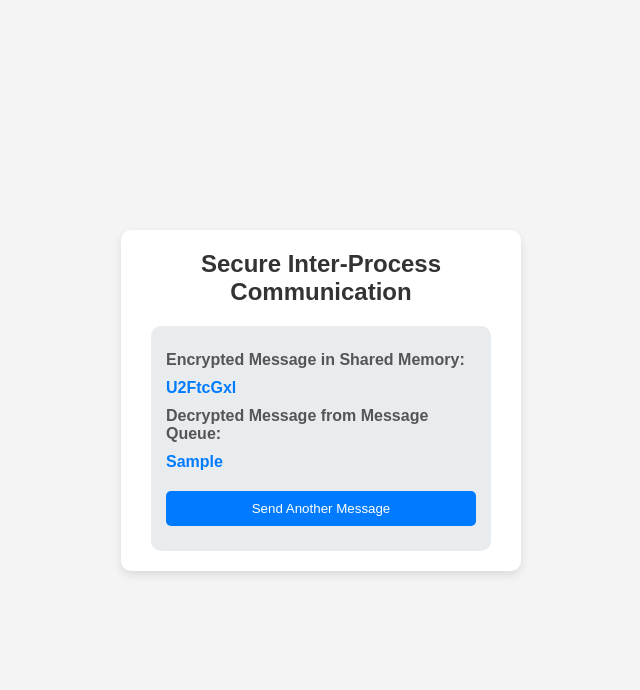
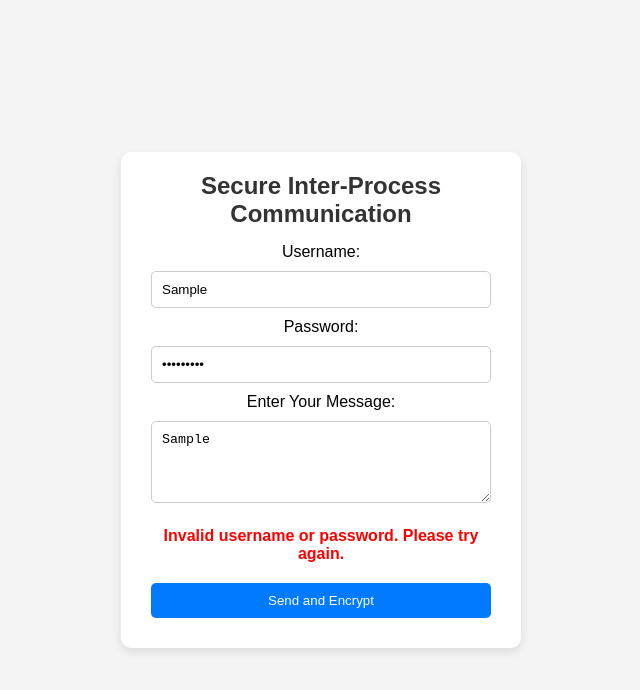
Before and after one commit to Maheshbabu777/Secure-Inter-process-Communication, a website: page secureIPC.html in a window 1280 px wide. Both pictures are taken after typing "Sample", "Sample123", "Sample" into the empty fields and a click on the button "Send and Encrypt". Shown: the whole page, without its empty margins (319-959 px from the left). Drawn offline with Linux system fonts and the light colour scheme.

Commit message:
Update secureIPC.html

```diff
--- a/secureIPC.html
+++ b/secureIPC.html
@@ -1,5 +1,6 @@
 <!DOCTYPE html>
 <html lang="en">
+
 <head>
     <meta charset="UTF-8">
     <meta http-equiv="X-UA-Compatible" content="IE=edge">
@@ -11,6 +12,7 @@
             padding: 0;
             box-sizing: border-box;
         }
+
         body {
             font-family: Arial, sans-serif;
             background-color: #f4f4f4;
@@ -19,6 +21,7 @@
             align-items: center;
             height: 100vh;
         }
+
         .container {
             background-color: white;
             padding: 20px 30px;
@@ -27,44 +30,59 @@
             width: 400px;
             text-align: center;
         }
+
         h2 {
             margin-bottom: 15px;
             color: #333;
         }
-        input, textarea, button {
+
+        input,
+        textarea,
+        button {
             width: 100%;
             padding: 10px;
             margin: 10px 0;
             border-radius: 5px;
             border: 1px solid #ccc;
         }
+
         button {
             background-color: #007BFF;
             color: white;
             border: none;
             cursor: pointer;
         }
+
         button:hover {
             background-color: #0056b3;
         }
+
         .output {
             background-color: #e9ecef;
             padding: 15px;
             border-radius: 10px;
             margin-top: 20px;
             text-align: left;
-            display: none; /* Hidden by default */
+            display: none;
         }
+
         p {
             margin: 10px 0;
             color: #555;
         }
+
         .message {
             font-weight: bold;
             color: #007BFF;
         }
+
+        .error {
+            color: red;
+            font-weight: bold;
+        }
     </style>
 </head>
+
 <body>
 
     <div class="container">
@@ -79,6 +97,8 @@
 
             <label for="message">Enter Your Message:</label>
             <textarea id="message" rows="4" required></textarea>
+
+            <p id="errorMsg" class="error"></p>
 
             <button onclick="processMessage()">Send and Encrypt</button>
         </div>
@@ -100,33 +120,33 @@
             const password = document.getElementById("password").value;
             const message = document.getElementById("message").value;
 
-            if (!username || !password || !message) {
-                alert("Please fill in all fields.");
-                return;
-            }
+            const errorMsg = document.getElementById("errorMsg");
 
-            // Dummy encryption/decryption logic (replace with actual implementation)
-            const encryptedMessage = btoa(message);  // Simple base64 encoding (for demonstration)
+            if ((username === "user1" && password === "user@001") || (username === "user2" && password === "user@002")) {
+                errorMsg.innerText = "";
+                const encryptedMessage = btoa(message);
                 const decryptedMessage = atob(encryptedMessage);
 
-            // Display results in the HTML
                 document.getElementById("encryptedMessage").innerText = encryptedMessage;
                 document.getElementById("decryptedMessage").innerText = decryptedMessage;
 
-            // Hide the form and show the result section
                 document.getElementById("formSection").style.display = "none";
                 document.getElementById("resultSection").style.display = "block";
+            } else {
+                errorMsg.innerText = "Invalid username or password. Please try again.";
+            }
         }
 
         function goBack() {
-            // Reset fields and toggle visibility
             document.getElementById("formSection").style.display = "block";
             document.getElementById("resultSection").style.display = "none";
             document.getElementById("username").value = "";
             document.getElementById("password").value = "";
             document.getElementById("message").value = "";
+            document.getElementById("errorMsg").innerText = "";
         }
     </script>
 
 </body>
+
 </html>
```
Lines whose indentation alone changed are shown as unchanged.
